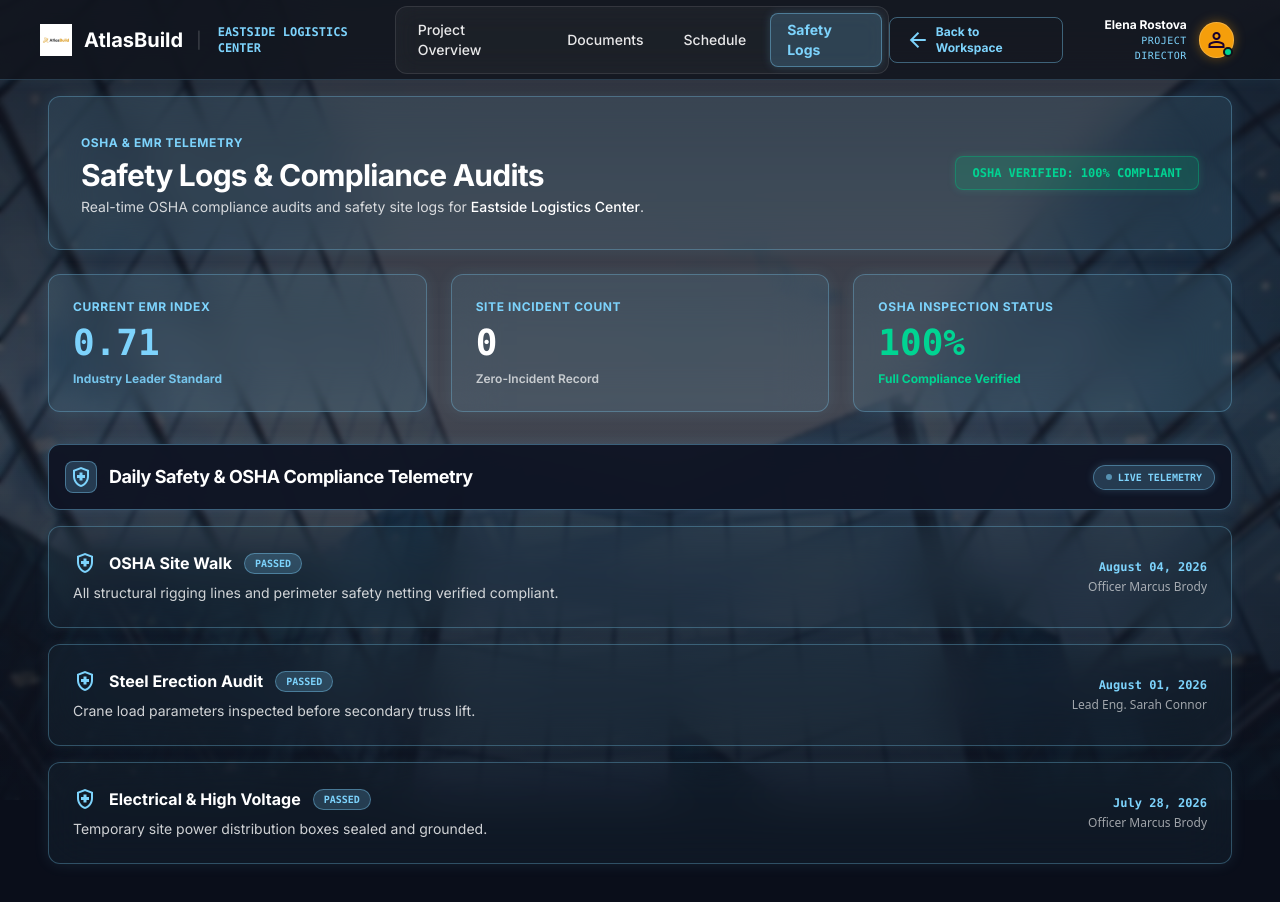
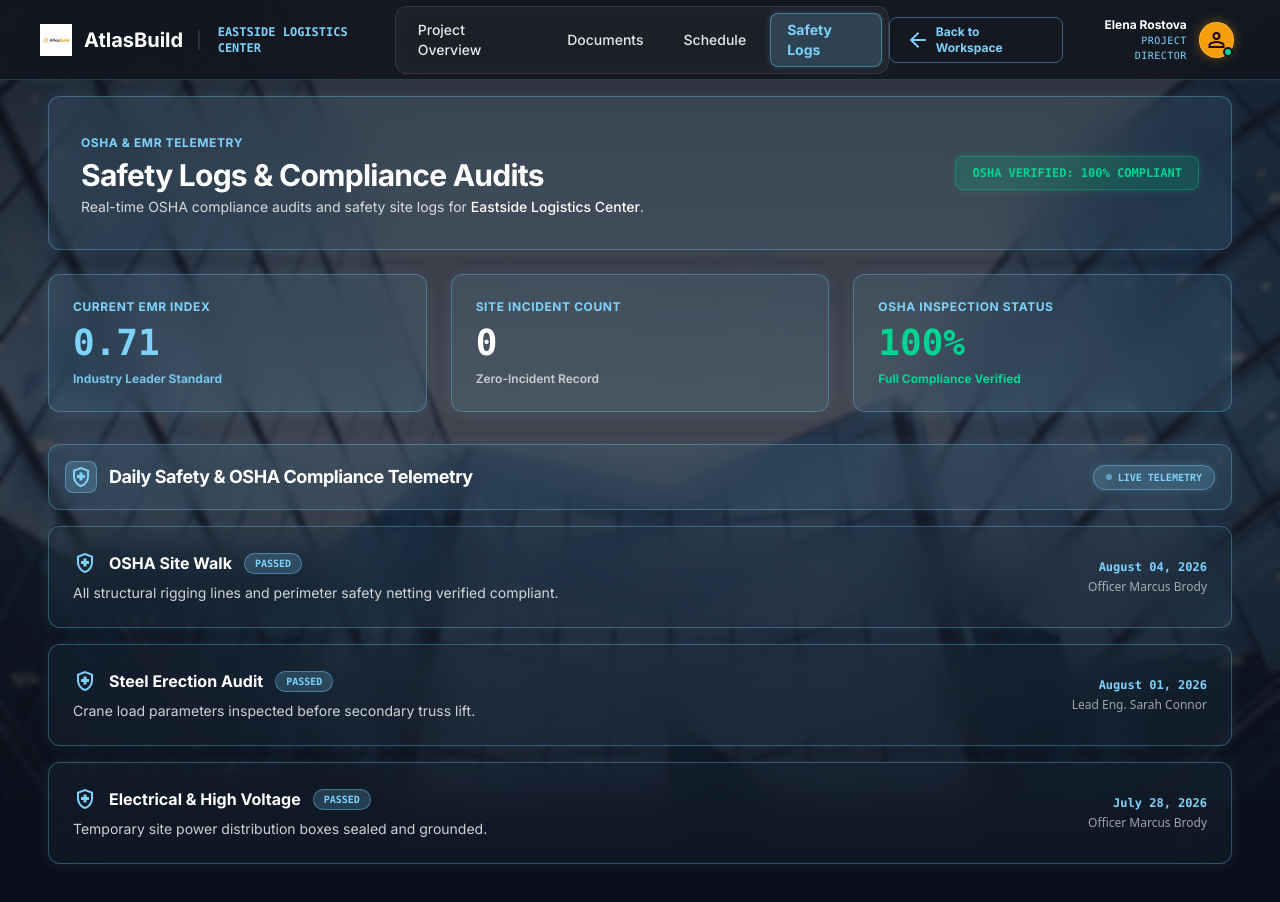
Before and after one commit to azwar7/atlasbuild-cms, a Next.js app: page /portal/proj-1/safety in a window 1280 px wide. Shown: the top 902 px of the page. Built offline with nearby package versions, Linux system fonts and the light colour scheme; no server answers; the database is empty.

Commit message:
Update section header card background to matching frosted glass backdrop-blur

```diff
--- a/src/app/portal/[id]/safety/page.tsx
+++ b/src/app/portal/[id]/safety/page.tsx
@@ -131,8 +131,8 @@ export default async function ProjectSafetyPage({
         {/* Safety Log Feed */}
         <div className="flex flex-col gap-4 pt-2">
 
-          {/* Crisp Section Header Card */}
-          <div className="flex items-center justify-between bg-[#0f1524]/95 backdrop-blur-[24px] border border-[#7dd3fc]/40 p-4 rounded-xl shadow-[0_0_15px_rgba(125,211,252,0.15)]">
+          {/* Glassmorphism Section Header Card */}
+          <div className="flex items-center justify-between bg-[#7dd3fc]/10 backdrop-blur-[24px] border border-[#7dd3fc]/30 p-4 rounded-xl shadow-[0_0_15px_rgba(125,211,252,0.1)]">
             <div className="flex items-center gap-3">
               <div className="w-8 h-8 rounded-lg bg-[#7dd3fc]/20 border border-[#7dd3fc]/40 flex items-center justify-center text-[#7dd3fc]">
                 <span className="material-symbols-outlined text-[20px]">health_and_safety</span>
```
